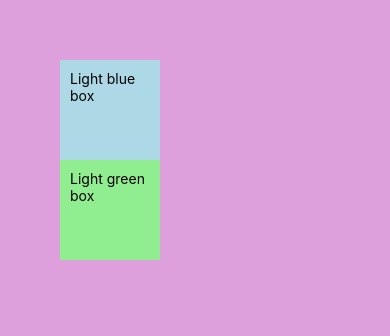
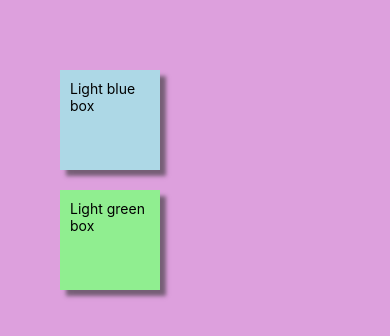
Before and after one commit to Jean-Aime-2023/react-native, a React Native app: screen / in a window 390 px wide. Shown: the top 336 px of the page. Built offline with nearby package versions, Linux system fonts and the light colour scheme.

Commit message:
shadow and elevation

```diff
--- a/App.js
+++ b/App.js
@@ -3,8 +3,8 @@ import { Text,View,StyleSheet } from "react-native";
 export default function App(){
   return(
     <View style={styles.container}>
-      <View style={[styles.box,styles.lightblueBg]}><Text>Light blue box</Text></View>
-      <View style={[styles.box,styles.lightgreenBg]}><Text>Light green box</Text></View>
+      <View style={[styles.box,styles.lightblueBg,styles.boxShadow]}><Text>Light blue box</Text></View>
+      <View style={[styles.box,styles.lightgreenBg,styles.boxShadow,styles.androidShadow]}><Text>Light green box</Text></View>
     </View>
   )
 }
@@ -15,11 +15,24 @@ const styles = StyleSheet.create({
     width:100,
     height:100,
     padding:10,
+    marginVertical:10,
   },
   lightblueBg:{
     backgroundColor:"lightblue",
   },
   lightgreenBg:{
     backgroundColor:"lightgreen",
+  },
+  boxShadow:{
+    shadowColor:"#333333",
+    shadowOffset:{
+      width:6,
+      height:6,
+    },
+    shadowOpacity:0.6,
+    shadowRadius:4,
+  },
+  androidShadow:{
+    elevation:30,
   }
 })
```
